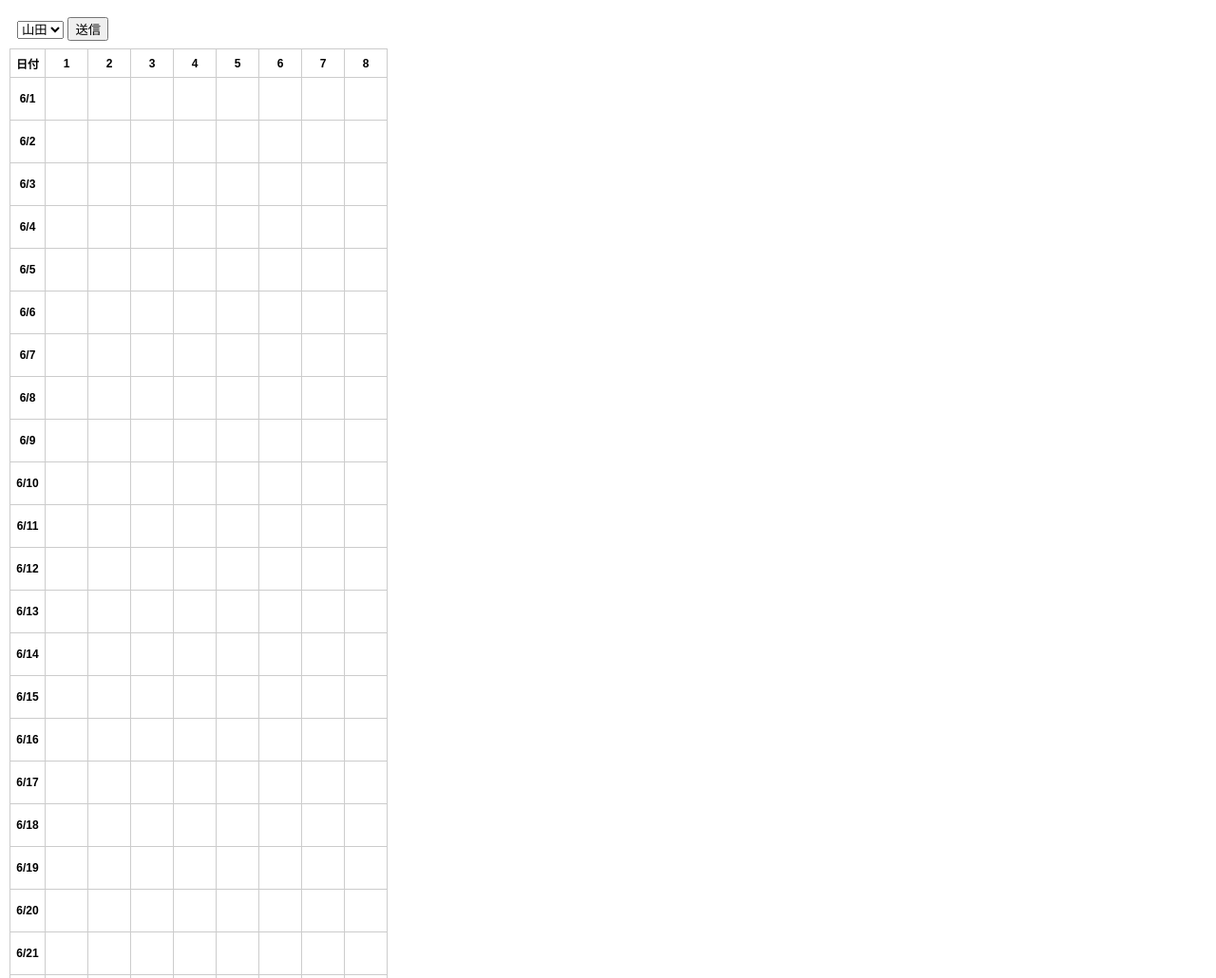
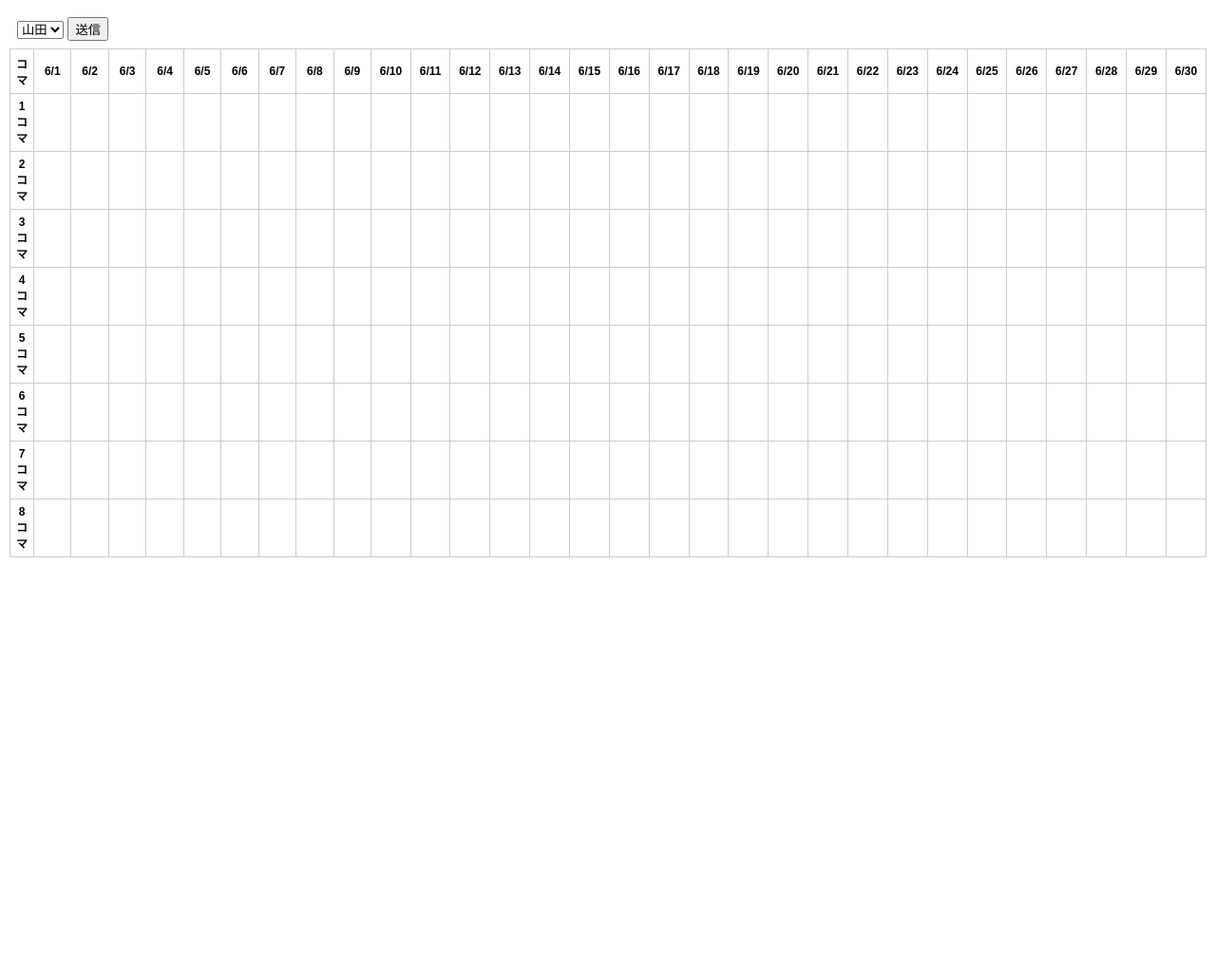
Before and after one commit to yanashokyouyuuyou-gif/shift, a plain HTML site: page index.html in a window 1280 px wide. Shown: the top 1030 px of the page at 95% size. After the commit the page ends 800 px from the top, so only its background shows below. Drawn offline with Linux system fonts and the light colour scheme.

Commit message:
Update index.html

```diff
--- a/index.html
+++ b/index.html
@@ -34,16 +34,27 @@ const m=now.getMonth();
 const days=new Date(y,m+1,0).getDate();
 
 const table=document.getElementById("grid");
-let html="<tr><th>日付</th>";
-for(let i=1;i<=slots;i++) html+=`<th>${i}</th>`;
+let html="<tr><th>コマ</th>";
+
+for(let d=1; d<=days; d++){
+  html += `<th>${m+1}/${d}</th>`;
+}
 html+="</tr>";
 
-for(let d=1;d<=days;d++){
-  html+=`<tr><th>${m+1}/${d}</th>`;
-  for(let s=1;s<=slots;s++){
-    html+=`<td class="cell" data-day="${d}" data-slot="${s}"></td>`;
+for(let s=1; s<=slots; s++){
+
+  html += `<tr><th>${s}コマ</th>`;
+
+  for(let d=1; d<=days; d++){
+
+    html += `<td class="cell"
+      data-day="${d}"
+      data-slot="${s}">
+    </td>`;
+
   }
-  html+="</tr>";
+
+  html += "</tr>";
 }
 table.innerHTML=html;
 
```
